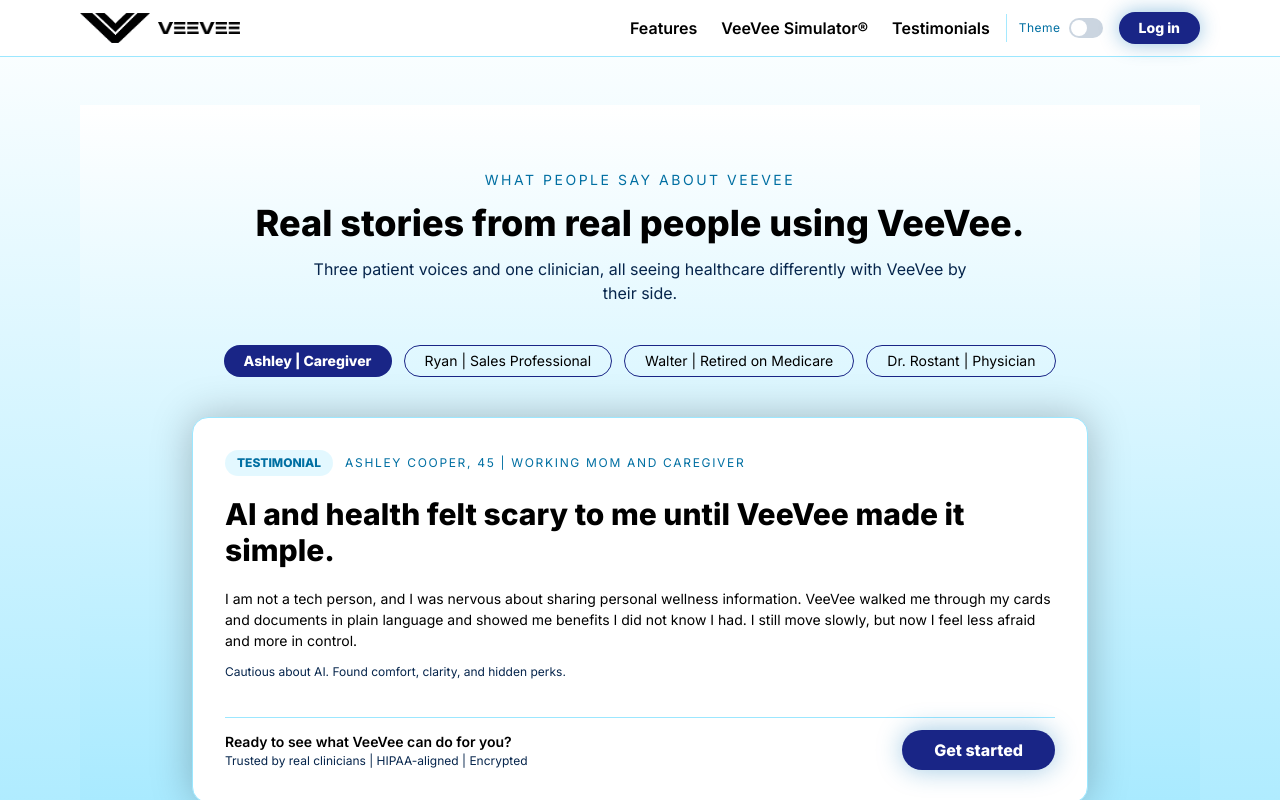
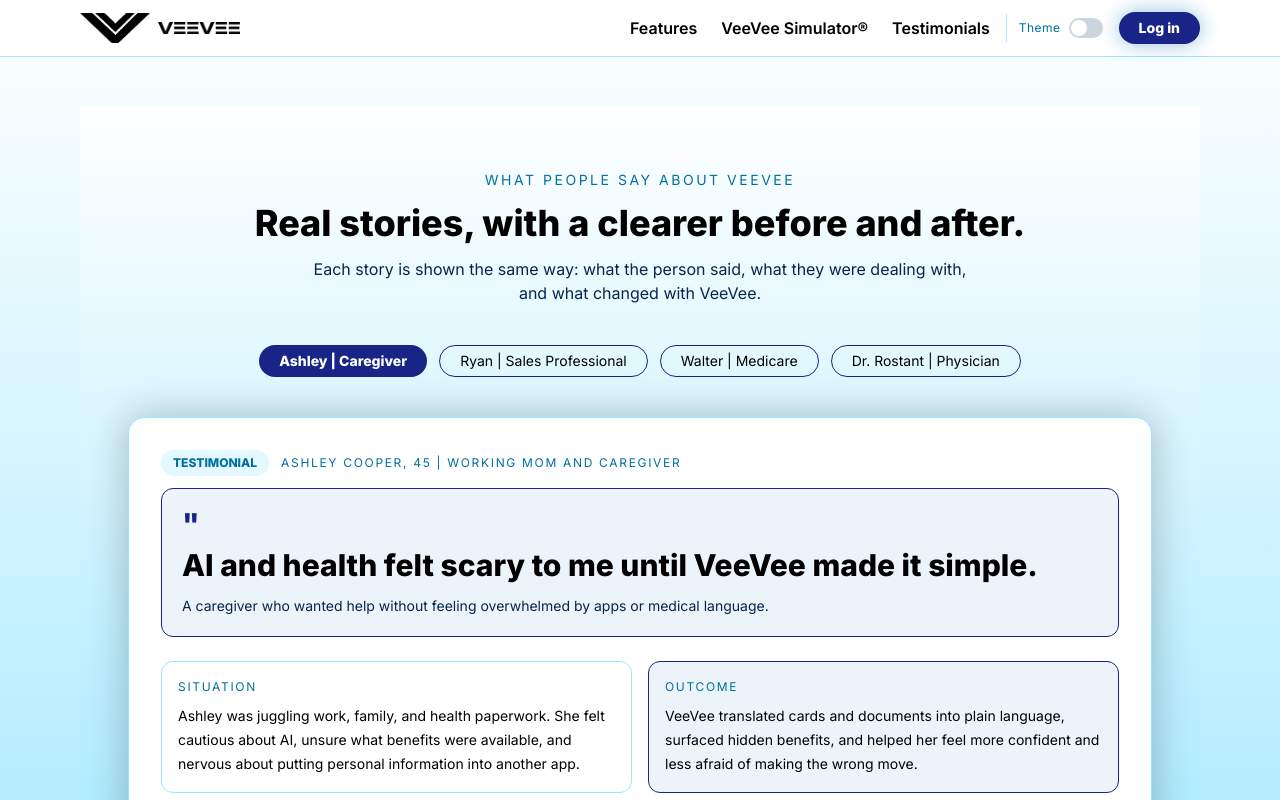
Before and after one commit to cdgonzal/myveevee, a React (Vite) app: page /testimonials in a window 1280 px wide. Shown: the top 800 px of the page. Built offline with nearby package versions, Linux system fonts and the light colour scheme.

Commit message:
CodexAuto: testimonials edit #1

```diff
--- a/src/pages/Testimonials.tsx
+++ b/src/pages/Testimonials.tsx
@@ -6,6 +6,7 @@
   Text,
   Stack,
   Badge,
+  SimpleGrid,
   useBreakpointValue,
   useColorModeValue,
 } from "@chakra-ui/react";
@@ -21,9 +22,12 @@
   id: VoiceId;
   pillLabel: string;
   roleLine: string;
-  oneLiner: string;
-  story: string;
-  emphasis?: string;
+  quote: string;
+  summary: string;
+  situationLabel: string;
+  situation: string;
+  outcomeLabel: string;
+  outcome: string;
 };
 
 const TESTIMONIALS: TestimonialVoice[] = [
@@ -31,37 +35,53 @@
     id: "ashley",
     pillLabel: "Ashley | Caregiver",
     roleLine: "Ashley Cooper, 45 | Working mom and caregiver",
-    oneLiner: "AI and health felt scary to me until VeeVee made it simple.",
-    story:
-      "I am not a tech person, and I was nervous about sharing personal wellness information. VeeVee walked me through my cards and documents in plain language and showed me benefits I did not know I had. I still move slowly, but now I feel less afraid and more in control.",
-    emphasis: "Cautious about AI. Found comfort, clarity, and hidden perks.",
+    quote: "AI and health felt scary to me until VeeVee made it simple.",
+    summary: "A caregiver who wanted help without feeling overwhelmed by apps or medical language.",
+    situationLabel: "Situation",
+    situation:
+      "Ashley was juggling work, family, and health paperwork. She felt cautious about AI, unsure what benefits were available, and nervous about putting personal information into another app.",
+    outcomeLabel: "Outcome",
+    outcome:
+      "VeeVee translated cards and documents into plain language, surfaced hidden benefits, and helped her feel more confident and less afraid of making the wrong move.",
   },
   {
     id: "ryan",
     pillLabel: "Ryan | Sales Professional",
     roleLine: "Ryan Blake, 29 | Tech sales professional",
-    oneLiner: "VeeVee is finally the health app I have been waiting for.",
-    story:
-      "I use AI for work, planning, and workouts. VeeVee is the first health experience that matches how I already live. It connects my patterns, my coverage, and my daily choices. I want more depth next, including cost comparisons and smarter next steps.",
-    emphasis: "AI-forward. Wants more insight and more power.",
+    quote: "VeeVee is finally the health app I have been waiting for.",
+    summary: "A digitally fluent user who wanted healthcare to feel as smart and responsive as the rest of his life.",
+    situationLabel: "Situation",
+    situation:
+      "Ryan already uses AI for work, planning, and fitness. Most health tools felt disconnected, static, and unable to connect his habits, coverage, and day-to-day decisions.",
+    outcomeLabel: "Outcome",
+    outcome:
+      "VeeVee gave him one place to understand patterns, coverage, and smarter next steps, making healthcare feel more useful instead of reactive.",
   },
   {
     id: "walter",
-    pillLabel: "Walter | Retired on Medicare",
+    pillLabel: "Walter | Medicare",
     roleLine: "Walter Harris, 72 | Retired teacher on Medicare",
-    oneLiner: "Even I can use VeeVee, and that says everything.",
-    story:
-      "I do not usually use apps, but staff at my doctor office helped me set up VeeVee. The questions are simple and it helps me understand what Medicare covers. I do not feel lost in the system the way I used to.",
-    emphasis: "Low tech. High usefulness. Simple enough to stick with.",
+    quote: "Even I can use VeeVee, and that says everything.",
+    summary: "A Medicare patient who wanted something simple, calm, and easy to stick with.",
+    situationLabel: "Situation",
+    situation:
+      "Walter does not usually rely on apps and often felt lost trying to understand what Medicare covered or what he should do next after a visit.",
+    outcomeLabel: "Outcome",
+    outcome:
+      "With a simple setup and clear questions, VeeVee helped him understand coverage, follow his care more easily, and feel less lost in the system.",
   },
   {
     id: "dr_rostant",
     pillLabel: "Dr. Rostant | Physician",
     roleLine: "Carlo Rostant, MD",
-    oneLiner: "VeeVee helps patients show up informed and prepared.",
-    story:
-      "Many patients arrive overwhelmed before we even begin. VeeVee gives them clarity on concerns and benefits, and helps them bring better questions into visits. When patients feel empowered, conversations improve and decisions improve.",
-    emphasis: "Future-looking clinician. Sees AI as a way to elevate care.",
+    quote: "VeeVee helps patients show up informed and prepared.",
+    summary: "A clinician who wants patients, families, and care teams more aligned before and after visits.",
+    situationLabel: "Situation",
+    situation:
+      "Many patients arrive overwhelmed and families are not always aligned on benefits, concerns, or the right questions. That slows visits and weakens follow-through at home.",
+    outcomeLabel: "Outcome",
+    outcome:
+      "VeeVee helps patients come in with better context, better questions, and clearer follow-up, improving the quality of conversations and decisions.",
   },
 ];
 
@@ -70,6 +90,29 @@
   visible: { opacity: 1, y: 0, transition: { duration: 0.35 } },
   exit: { opacity: 0, y: -8, transition: { duration: 0.25 } },
 };
+
+function StoryBlock({
+  label,
+  text,
+  borderColor,
+  bg,
+}: {
+  label: string;
+  text: string;
+  borderColor: string;
+  bg: string;
+}) {
+  return (
+    <Box borderWidth="1px" borderColor={borderColor} borderRadius="xl" bg={bg} px={4} py={4}>
+      <Text fontSize="xs" textTransform="uppercase" letterSpacing="0.14em" color="accent.soft" mb={2}>
+        {label}
+      </Text>
+      <Text fontSize="sm" lineHeight="1.7">
+        {text}
+      </Text>
+    </Box>
+  );
+}
 
 export default function Testimonials() {
   const [activeId, setActiveId] = React.useState<VoiceId>("ashley");
@@ -84,6 +127,8 @@
   const subtle = useColorModeValue("text.subtle", "text.subtle");
   const borderColor = useColorModeValue("border.default", "border.default");
   const cardBg = useColorModeValue("bg.surface", "surface.800");
+  const quoteBg = useColorModeValue("rgba(17, 119, 186, 0.08)", "rgba(17, 119, 186, 0.16)");
+  const detailBg = useColorModeValue("rgba(255, 255, 255, 0.82)", "rgba(6, 37, 76, 0.46)");
 
   return (
     <Box
@@ -94,21 +139,26 @@
       py={{ base: 10, md: 16 }}
       px={{ base: 6, md: 10 }}
     >
-      <Stack maxW="4xl" mx="auto" spacing={{ base: 8, md: 10 }} align="stretch">
+      <Stack maxW="5xl" mx="auto" spacing={{ base: 8, md: 10 }} align="stretch">
         <Stack spacing={3} textAlign="center">
           <Text fontSize="sm" letterSpacing="0.18em" textTransform="uppercase" color="accent.soft">
             WHAT PEOPLE SAY ABOUT VEEVEE
           </Text>
           <Heading as="h1" size={{ base: "lg", md: "xl" }} fontWeight="800">
-            Real stories from real people using VeeVee.
+            Real stories, with a clearer before and after.
           </Heading>
           <Text fontSize={{ base: "sm", md: "md" }} color={muted} maxW="2xl" mx="auto">
-            Three patient voices and one clinician, all seeing healthcare differently with VeeVee by their side.
+            Each story is shown the same way: what the person said, what they were dealing with, and what changed with VeeVee.
           </Text>
         </Stack>
 
         <Box>
-          <Stack direction={{ base: "column", md: "row" }} spacing={3} justify={{ base: "flex-start", md: "center" }} align={{ base: "stretch", md: "center" }}>
+          <Stack
+            direction={{ base: "column", md: "row" }}
+            spacing={3}
+            justify={{ base: "flex-start", md: "center" }}
+            align={{ base: "stretch", md: "center" }}
+          >
             {TESTIMONIALS.map((voice) => {
               const isActive = voice.id === activeId;
               return (
@@ -136,12 +186,29 @@
           </Stack>
         </Box>
 
-        <Box borderRadius="2xl" bg={cardBg} borderWidth="1px" borderColor={borderColor} boxShadow="0 0 40px rgba(0,0,0,0.25)" px={{ base: 5, md: 8 }} py={{ base: 6, md: 8 }}>
+        <Box
+          borderRadius="2xl"
+          bg={cardBg}
+          borderWidth="1px"
+          borderColor={borderColor}
+          boxShadow="0 0 40px rgba(0,0,0,0.25)"
+          px={{ base: 5, md: 8 }}
+          py={{ base: 6, md: 8 }}
+        >
           <AnimatePresence mode="wait">
             <MotionBox key={activeVoice.id} variants={contentVariants} initial="hidden" animate="visible" exit="exit">
-              <Stack spacing={{ base: 4, md: 5 }}>
-                <Stack direction="row" spacing={3} align="center">
-                  <Badge variant="subtle" bg="rgba(156,231,255,0.28)" color="accent.soft" borderRadius="full" px={3} py={1} fontSize="xs">
+              <Stack spacing={{ base: 5, md: 6 }}>
+                <Stack spacing={3}>
+                  <Stack direction="row" spacing={3} align="center" flexWrap="wrap">
+                    <Badge
+                      variant="subtle"
+                      bg="rgba(156,231,255,0.28)"
+                      color="accent.soft"
+                      borderRadius="full"
+                      px={3}
+                      py={1}
+                      fontSize="xs"
+                    >
                       Testimonial
                     </Badge>
                     <Text fontSize="xs" color={subtle} textTransform="uppercase" letterSpacing="0.14em">
@@ -149,20 +216,33 @@
                     </Text>
                   </Stack>
 
-                <Heading as="h2" size={{ base: "md", md: "lg" }} fontWeight="800" lineHeight="1.2">
-                  {activeVoice.oneLiner}
+                  <Box borderWidth="1px" borderColor="accent.primary" borderRadius="xl" bg={quoteBg} px={{ base: 4, md: 5 }} py={{ base: 4, md: 5 }}>
+                    <Text fontSize={{ base: "2xl", md: "3xl" }} lineHeight="1" color="accent.primary" fontWeight="700" mb={2}>
+                      "
+                    </Text>
+                    <Heading as="h2" size={{ base: "md", md: "lg" }} fontWeight="800" lineHeight="1.3">
+                      {activeVoice.quote}
                     </Heading>
+                    <Text fontSize="sm" color={muted} mt={3}>
+                      {activeVoice.summary}
+                    </Text>
+                  </Box>
+                </Stack>
 
-                <Stack spacing={3}>
-                  <Text fontSize="sm" color="text.primary">
-                    {activeVoice.story}
-                  </Text>
-                  {activeVoice.emphasis && (
-                    <Text fontSize="xs" color={muted}>
-                      {activeVoice.emphasis}
-                    </Text>
-                  )}
-                </Stack>
+                <SimpleGrid columns={{ base: 1, md: 2 }} spacing={4}>
+                  <StoryBlock
+                    label={activeVoice.situationLabel}
+                    text={activeVoice.situation}
+                    borderColor={borderColor}
+                    bg={detailBg}
+                  />
+                  <StoryBlock
+                    label={activeVoice.outcomeLabel}
+                    text={activeVoice.outcome}
+                    borderColor="accent.primary"
+                    bg={quoteBg}
+                  />
+                </SimpleGrid>
 
                 <Stack
                   spacing={{ base: 3, md: 2 }}
@@ -172,14 +252,14 @@
                   pt={{ base: 2, md: 3 }}
                   borderTopWidth="1px"
                   borderColor={borderColor}
-                  mt={{ base: 3, md: 4 }}
+                  mt={{ base: 1, md: 2 }}
                 >
                   <Box>
                     <Text fontSize="sm" fontWeight="600">
                       Ready to see what VeeVee can do for you?
                     </Text>
                     <Text fontSize="xs" color={muted}>
-                      Trusted by real clinicians | HIPAA-aligned | Encrypted
+                      Safe, private, and built to make healthcare easier to understand
                     </Text>
                   </Box>
                   <Button
```
Lines whose indentation alone changed are shown as unchanged.
